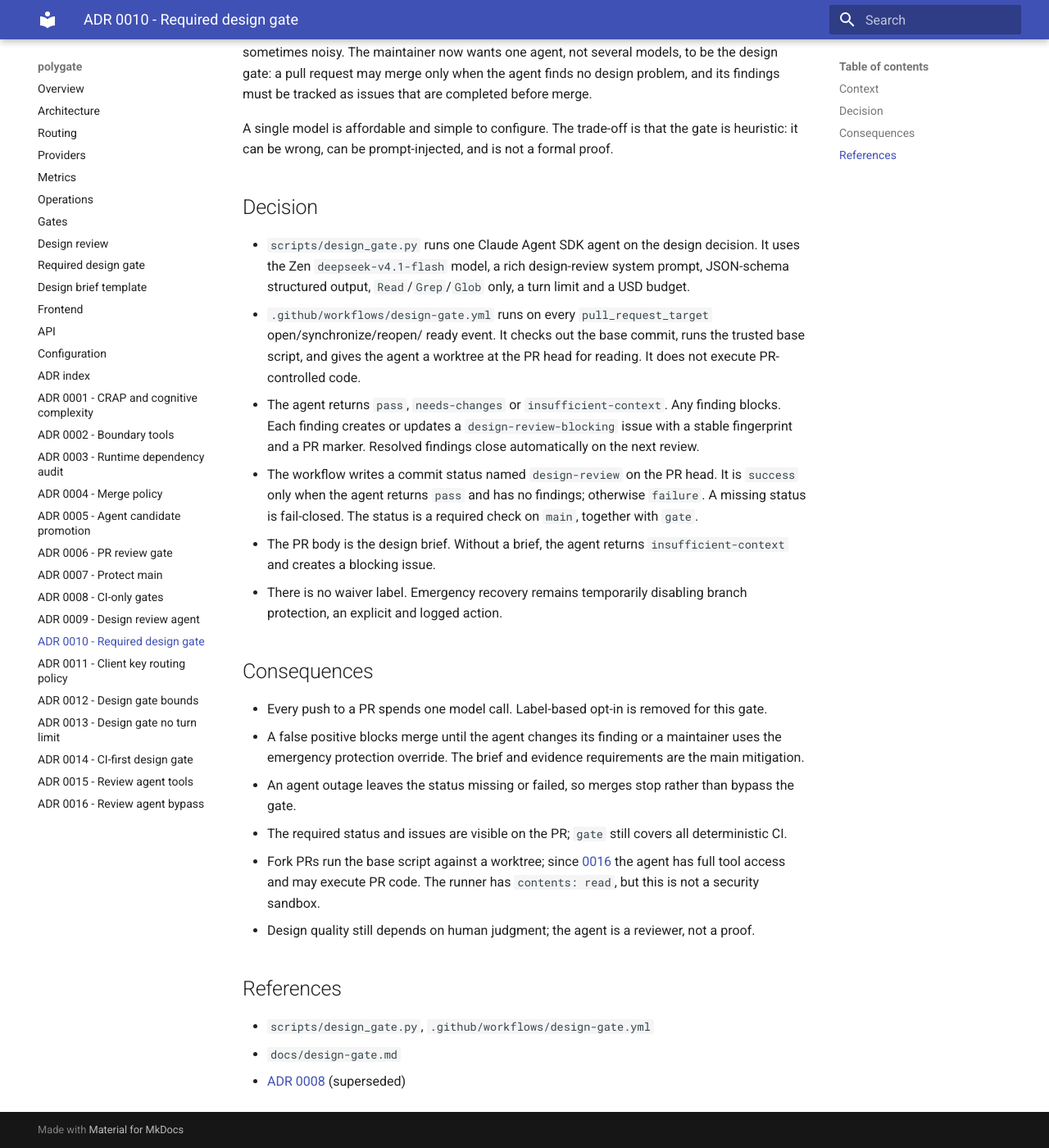
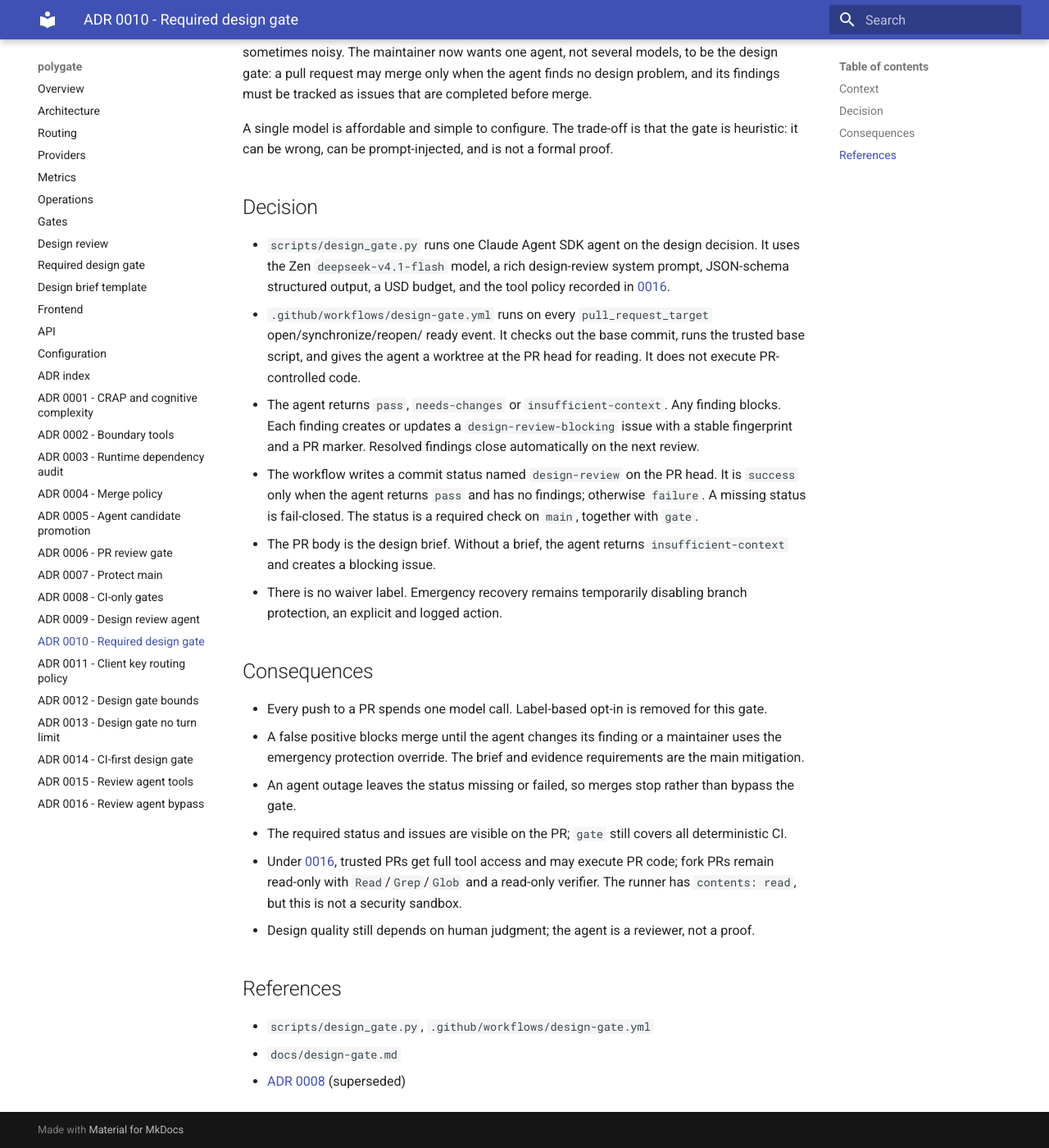
Before and after one commit to Zephyr236/polygate, an MkDocs documentation site: the page built from docs/adr/0010-required-design-gate.md, in a window 1280 px wide and 1400 px high, scrolled down 338 px. Shown: the whole window at 82% size. Built offline with MkDocs 1.6.1 and Material for MkDocs 9.7.7, drawn with Linux system fonts in a browser that asks for light colours; some of the changed text lies outside the part shown.

Commit message:
docs: align ADR 0010 with the current gate policy
Co-Authored-By: Claude Code <noreply@anthropic.com>

```diff
--- a/docs/adr/0010-required-design-gate.md
+++ b/docs/adr/0010-required-design-gate.md
@@ -1,6 +1,7 @@
 # ADR 0010: A single agent is a required design gate
 
-- Status: Accepted (supersedes [0008](0008-ci-only-gates.md))
+- Status: Superseded by [0014](0014-ci-first-design-gate.md) (trigger) and
+  [0016](0016-review-agent-bypass.md) (tool policy) (supersedes [0008](0008-ci-only-gates.md))
 - Date: 2026-11-24
 - Deciders: polygate maintainers
 
@@ -18,7 +19,7 @@ it can be wrong, can be prompt-injected, and is not a formal proof.
 
 - `scripts/design_gate.py` runs one Claude Agent SDK agent on the design decision. It uses the Zen
   `deepseek-v4.1-flash` model, a rich design-review system prompt, JSON-schema structured output,
-  `Read`/`Grep`/`Glob` only, a turn limit and a USD budget.
+  a USD budget, and the tool policy recorded in [0016](0016-review-agent-bypass.md).
 - `.github/workflows/design-gate.yml` runs on every `pull_request_target` open/synchronize/reopen/
   ready event. It checks out the base commit, runs the trusted base script, and gives the agent a
   worktree at the PR head for reading. It does not execute PR-controlled code.
@@ -40,9 +41,9 @@ it can be wrong, can be prompt-injected, and is not a formal proof.
   emergency protection override. The brief and evidence requirements are the main mitigation.
 - An agent outage leaves the status missing or failed, so merges stop rather than bypass the gate.
 - The required status and issues are visible on the PR; `gate` still covers all deterministic CI.
-- Fork PRs run the base script against a worktree; since [0016](0016-review-agent-bypass.md) the
-  agent has full tool access and may execute PR code. The runner has `contents: read`, but this is
-  not a security sandbox.
+- Under [0016](0016-review-agent-bypass.md), trusted PRs get full tool access and may execute PR
+  code; fork PRs remain read-only with `Read`/`Grep`/`Glob` and a read-only verifier. The runner
+  has `contents: read`, but this is not a security sandbox.
 - Design quality still depends on human judgment; the agent is a reviewer, not a proof.
 
 ## References
```
Also changed, not shown: docs/adr/index.md (+1 -1 lines).
